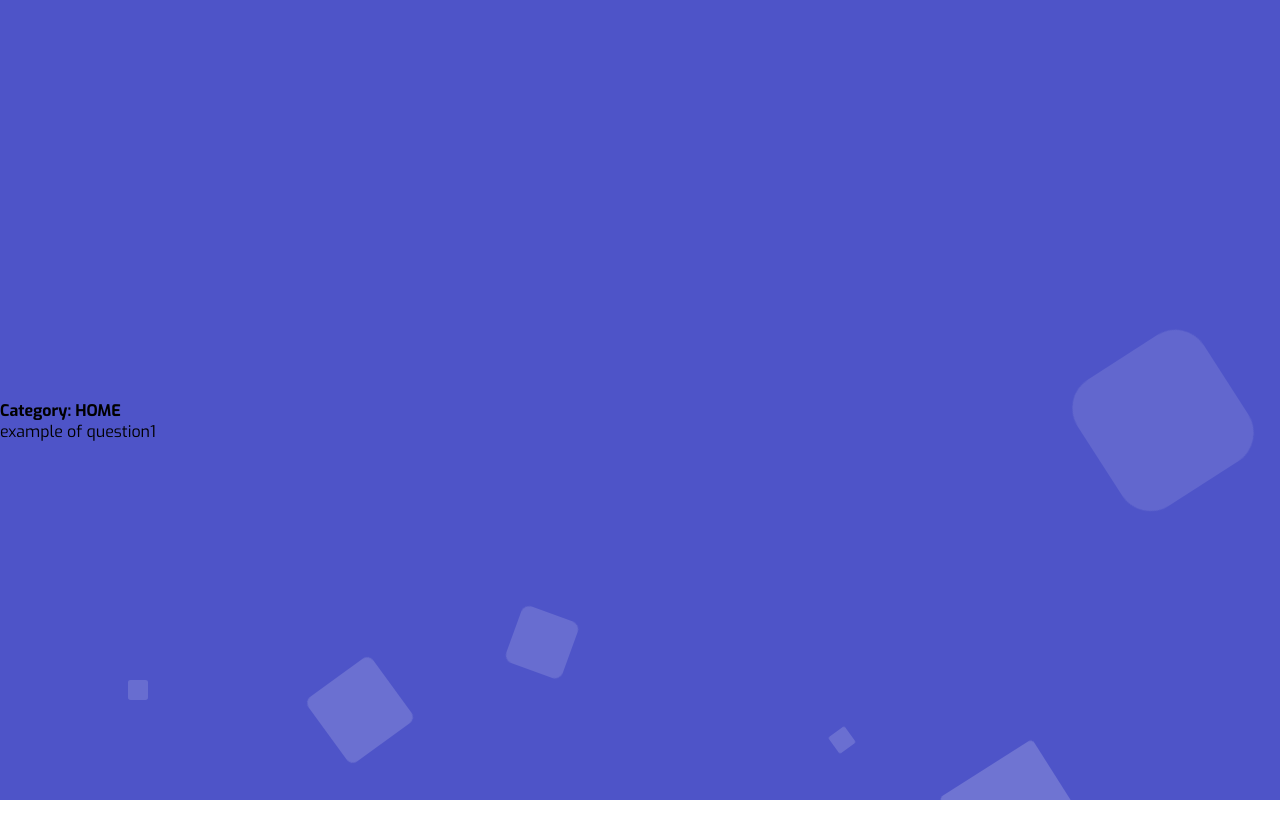
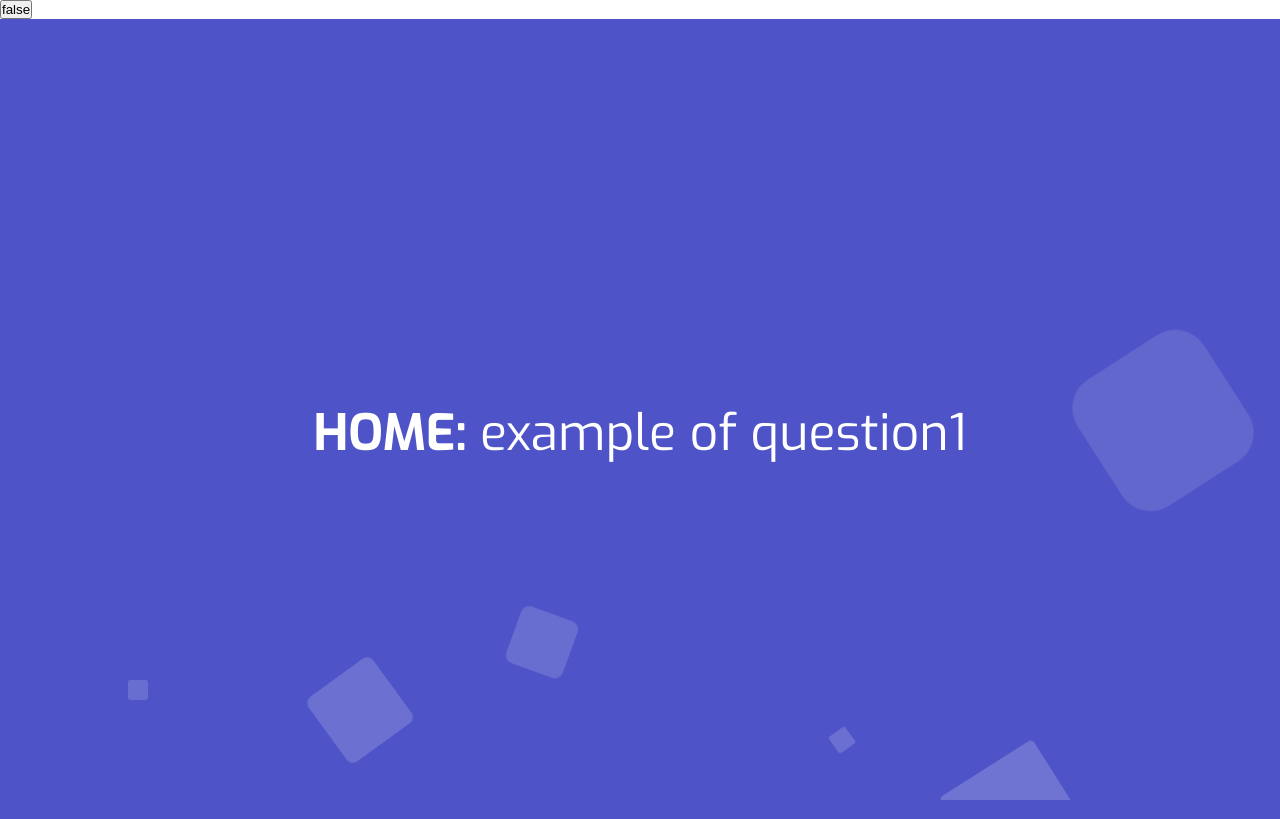
Before and after one commit to AlexTogo/trivia-game, an Angular app: page / in a window 1280 px wide. Built offline with nearby package versions, Linux system fonts and the light colour scheme.

Commit message:
added small button

```diff
--- a/src/app/questions/questions.component.html
+++ b/src/app/questions/questions.component.html
@@ -1,15 +1,15 @@
 <div class="context">
-
-    <div class="card" >
-        <div class="container">
-            <h4><b>Category:</b> {{ data[0].category }}</h4>
+    <div class="card title">
+        <div class="container" fxLayout="row" fxLayoutAlign="center center">
+            <h4>{{ data[0].category }}:&nbsp;</h4>
             <p>{{ data[0].question }}</p>
         </div>
     </div>
-
 </div>
 
-<div class="area">
+<button click="errorBG = !errorBG">{{errorBG}}</button>
+
+<div class="area" [ngClass]="{'error': errorBG, 'color': !errorBG}">
     <ul class="circles">
         <li></li>
         <li></li>
--- a/src/app/questions/questions.component.scss
+++ b/src/app/questions/questions.component.scss
@@ -14,9 +14,16 @@
     font-size: 50px;
 }
 
-.area {
+.error {
+    background: red;
+}
+
+.color {
     background: #4e54c8;
     background: -webkit-linear-gradient(to left, #8f94fb, #4e54c8);
+}
+
+.area {
     width: 100%;
     height: 100vh;
 
--- a/src/app/questions/questions.component.ts
+++ b/src/app/questions/questions.component.ts
@@ -8,6 +8,7 @@ import { QuestionsModel } from './model/questions.model.js';
     styleUrls: ['./questions.component.scss']
 })
 export class QuestionsComponent implements OnInit {
+    public errorBG: boolean = false;
     public data: QuestionsModel[];
 
     constructor() {}
```
